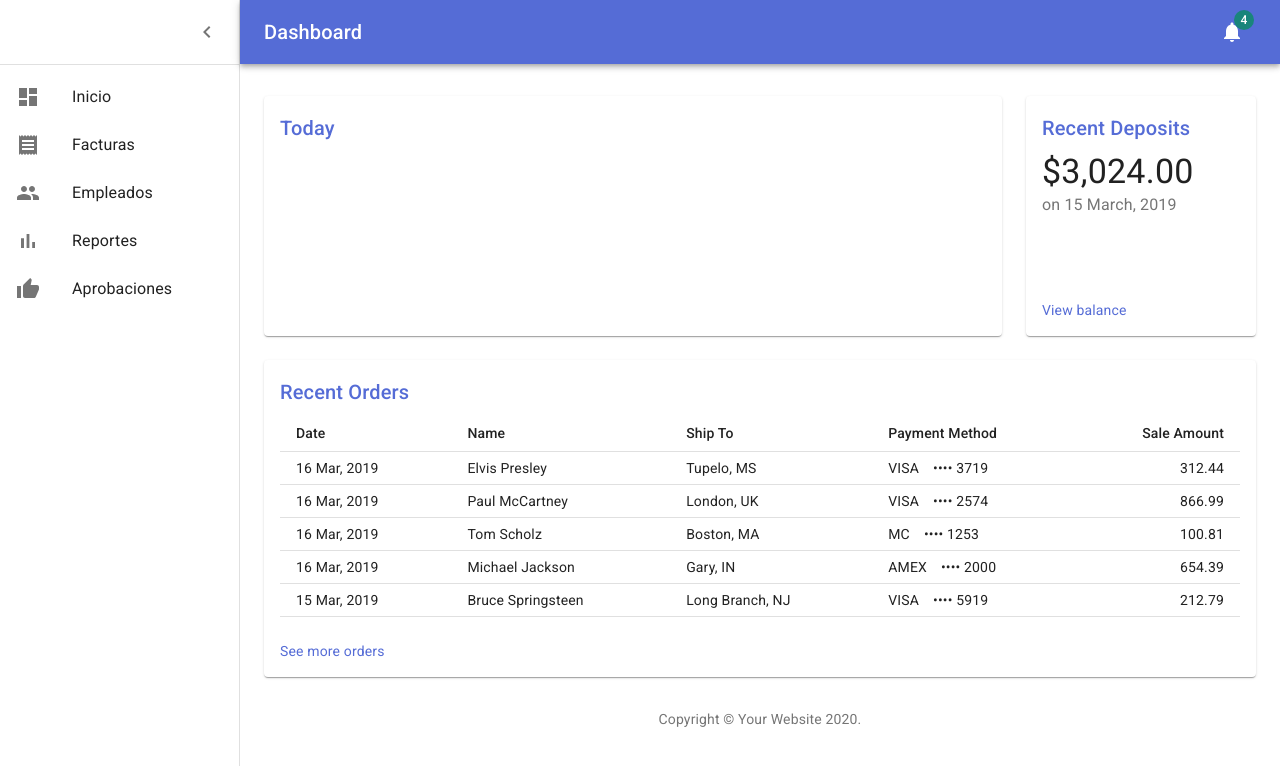
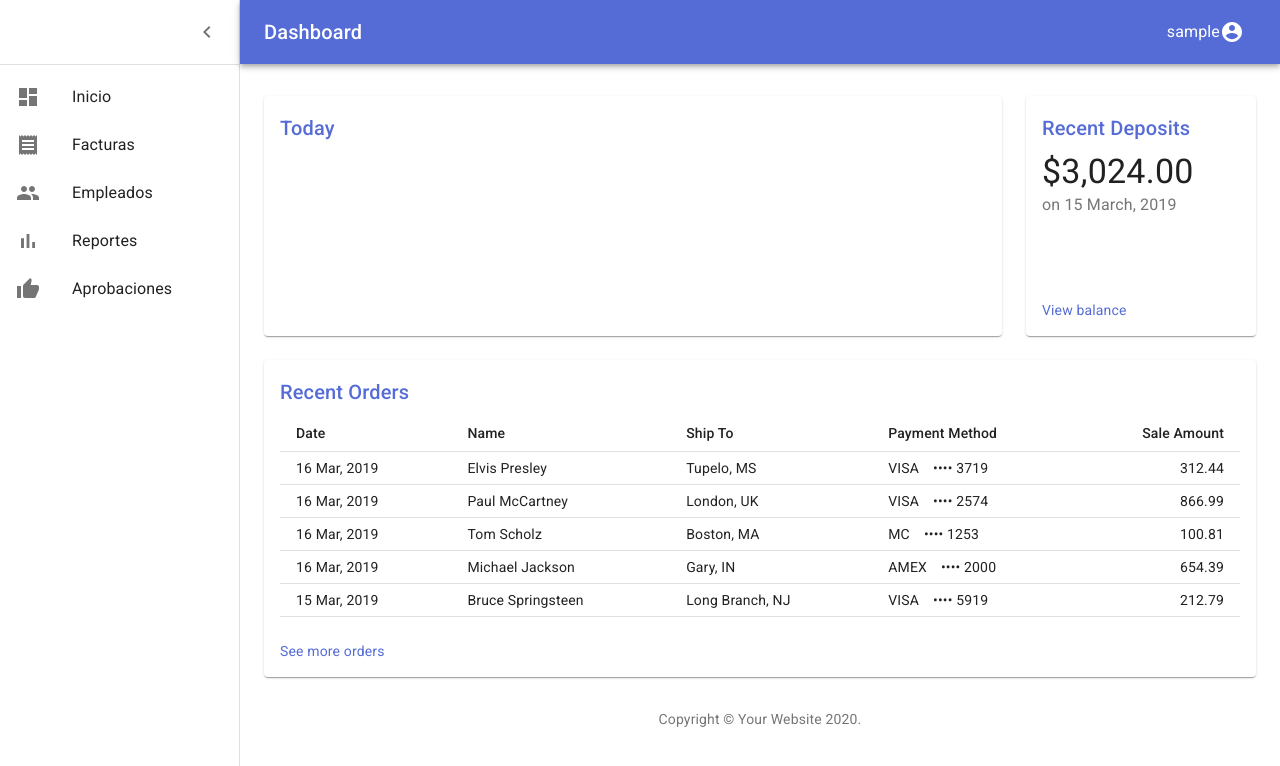
Before and after one commit to a-maggi/uade-integracion-pws, a React (Create React App) app: page / in a window 1280 px wide. Shown: the top 766 px of the page. Built offline with nearby package versions, Linux system fonts and the light colour scheme; sample sign-in values are in the browser's storage.

Commit message:
Logout y paginas privadas

```diff
--- a/src/App.js
+++ b/src/App.js
@@ -9,7 +9,7 @@ export default function App() {
         <Switch>
           <Route exact path="/" component={HomePage} />
           <Route exact path="/sign" component={SignPage} />
-          <Route exact path="/sign-in" component={SignInPage} />
+          <Route exact path="/login" component={SignInPage} />
         </Switch>
       </Router>
   );
--- /dev/null
+++ b/src/_helpers.js
@@ -0,0 +1,25 @@
+export const handleResponse = (res) => {
+  let messageError = false;
+  switch (res.status) {
+    case 200:
+      console.log('success')
+      break;
+    case 400:
+      console.log('logic error');
+      messageError = "Valores invalidos."
+      break;
+    case 500:
+      messageError = "Error interno en el sistema."
+      console.log('server error, try again')
+      break
+    default:
+      messageError = "Intente más tarde."
+      console.log('unhandled')
+      break
+  }
+  if(messageError)
+    throw messageError;
+
+  return res.json()
+
+}
--- a/src/pages/HomePage.js
+++ b/src/pages/HomePage.js
@@ -15,6 +15,8 @@ import Container from '@material-ui/core/Container';
 import Grid from '@material-ui/core/Grid';
 import Paper from '@material-ui/core/Paper';
 import Link from '@material-ui/core/Link';
+import MenuItem from '@material-ui/core/MenuItem';
+import Menu from '@material-ui/core/Menu';
 import MenuIcon from '@material-ui/icons/Menu';
 import ChevronLeftIcon from '@material-ui/icons/ChevronLeft';
 import NotificationsIcon from '@material-ui/icons/Notifications';
@@ -22,6 +24,9 @@ import { mainListItems } from '../components/listItems';
 import Chart from '../components/Chart';
 import Deposits from '../components/Deposits';
 import Orders from '../components/Orders';
+import AccountCircle from '@material-ui/icons/AccountCircle';
+import { authenticationService } from '../services/Auth';
+import { useHistory } from "react-router-dom";
 
 function Copyright() {
   return (
@@ -37,6 +42,151 @@ function Copyright() {
 }
 
 const drawerWidth = 240;
+
+export default () => {
+
+  let history = useHistory();
+  const classes = useStyles();
+  const [isLoaded, setLoaded] = React.useState(false);
+  const [user, setUser] = React.useState(false);
+
+  const [anchorEl, setAnchorEl] = React.useState(null);
+  const [open, setOpen] = React.useState(true);
+
+  const openUser = Boolean(anchorEl);
+
+  const handleDrawerOpen = () => {
+    setOpen(true);
+  };
+  const handleDrawerClose = () => {
+    setOpen(false);
+  };
+
+  const handleMenu = (event) => {
+    setAnchorEl(event.currentTarget);
+  };
+
+  const handleClose = () => {
+    setAnchorEl(null);
+  };
+
+
+  const handleLogout = () => {
+    handleClose();
+    authenticationService.logout();
+    setUser(false)
+  };
+
+
+  React.useEffect(() => {
+    setLoaded(true);
+    setUser(authenticationService.user);
+  }, []);
+
+
+  React.useEffect(() => {
+    if (!user && isLoaded) history.push('/login');
+  }, [user]);
+
+  const fixedHeightPaper = clsx(classes.paper, classes.fixedHeight);
+
+  return (
+    <div className={classes.root}>
+      <CssBaseline />
+      <AppBar position="absolute" className={clsx(classes.appBar, open && classes.appBarShift)}>
+        <Toolbar className={classes.toolbar}>
+          <IconButton
+            edge="start"
+            color="inherit"
+            aria-label="open drawer"
+            onClick={handleDrawerOpen}
+            className={clsx(classes.menuButton, open && classes.menuButtonHidden)}
+          >
+            <MenuIcon />
+          </IconButton>
+          <Typography component="h1" variant="h6" color="inherit" noWrap className={classes.title}>
+            Dashboard
+          </Typography>
+          {user && (
+            <div>
+              <IconButton
+                aria-label="account of current user"
+                aria-controls="menu-appbar"
+                aria-haspopup="true"
+                onClick={handleMenu}
+                color="inherit"
+              >
+                <Typography>{user.user.username} </Typography>
+                <AccountCircle />
+              </IconButton>
+              <Menu
+                id="menu-appbar"
+                anchorEl={anchorEl}
+                anchorOrigin={{
+                  vertical: 'top',
+                  horizontal: 'right',
+                }}
+                keepMounted
+                transformOrigin={{
+                  vertical: 'top',
+                  horizontal: 'right',
+                }}
+                open={openUser}
+                onClose={handleClose}
+              >
+                <MenuItem onClick={handleLogout}>Cerrar sesión</MenuItem>
+              </Menu>
+            </div>
+          )}
+        </Toolbar>
+      </AppBar>
+      <Drawer
+        variant="permanent"
+        classes={{
+          paper: clsx(classes.drawerPaper, !open && classes.drawerPaperClose),
+        }}
+        open={open}
+      >
+        <div className={classes.toolbarIcon}>
+          <IconButton onClick={handleDrawerClose}>
+            <ChevronLeftIcon />
+          </IconButton>
+        </div>
+        <Divider />
+        <List>{mainListItems}</List>
+      </Drawer>
+      <main className={classes.content}>
+        <div className={classes.appBarSpacer} />
+        <Container maxWidth="lg" className={classes.container}>
+          <Grid container spacing={3}>
+            {/* Chart */}
+            <Grid item xs={12} md={8} lg={9}>
+              <Paper className={fixedHeightPaper}>
+                <Chart />
+              </Paper>
+            </Grid>
+            {/* Recent Deposits */}
+            <Grid item xs={12} md={4} lg={3}>
+              <Paper className={fixedHeightPaper}>
+                <Deposits />
+              </Paper>
+            </Grid>
+            {/* Recent Orders */}
+            <Grid item xs={12}>
+              <Paper className={classes.paper}>
+                <Orders />
+              </Paper>
+            </Grid>
+          </Grid>
+          <Box pt={4}>
+            <Copyright />
+          </Box>
+        </Container>
+      </main>
+    </div>
+  );
+}
+
 
 const useStyles = makeStyles((theme) => ({
   root: {
@@ -116,85 +266,3 @@ const useStyles = makeStyles((theme) => ({
     height: 240,
   },
 }));
-
-export default () => {
-  const classes = useStyles();
-  const [open, setOpen] = React.useState(true);
-  const handleDrawerOpen = () => {
-    setOpen(true);
-  };
-  const handleDrawerClose = () => {
-    setOpen(false);
-  };
-  const fixedHeightPaper = clsx(classes.paper, classes.fixedHeight);
-
-  return (
-    <div className={classes.root}>
-      <CssBaseline />
-      <AppBar position="absolute" className={clsx(classes.appBar, open && classes.appBarShift)}>
-        <Toolbar className={classes.toolbar}>
-          <IconButton
-            edge="start"
-            color="inherit"
-            aria-label="open drawer"
-            onClick={handleDrawerOpen}
-            className={clsx(classes.menuButton, open && classes.menuButtonHidden)}
-          >
-            <MenuIcon />
-          </IconButton>
-          <Typography component="h1" variant="h6" color="inherit" noWrap className={classes.title}>
-            Dashboard
-          </Typography>
-          <IconButton color="inherit">
-            <Badge badgeContent={4} color="secondary">
-              <NotificationsIcon />
-            </Badge>
-          </IconButton>
-        </Toolbar>
-      </AppBar>
-      <Drawer
-        variant="permanent"
-        classes={{
-          paper: clsx(classes.drawerPaper, !open && classes.drawerPaperClose),
-        }}
-        open={open}
-      >
-        <div className={classes.toolbarIcon}>
-          <IconButton onClick={handleDrawerClose}>
-            <ChevronLeftIcon />
-          </IconButton>
-        </div>
-        <Divider />
-        <List>{mainListItems}</List>
-      </Drawer>
-      <main className={classes.content}>
-        <div className={classes.appBarSpacer} />
-        <Container maxWidth="lg" className={classes.container}>
-          <Grid container spacing={3}>
-            {/* Chart */}
-            <Grid item xs={12} md={8} lg={9}>
-              <Paper className={fixedHeightPaper}>
-                <Chart />
-              </Paper>
-            </Grid>
-            {/* Recent Deposits */}
-            <Grid item xs={12} md={4} lg={3}>
-              <Paper className={fixedHeightPaper}>
-                <Deposits />
-              </Paper>
-            </Grid>
-            {/* Recent Orders */}
-            <Grid item xs={12}>
-              <Paper className={classes.paper}>
-                <Orders />
-              </Paper>
-            </Grid>
-          </Grid>
-          <Box pt={4}>
-            <Copyright />
-          </Box>
-        </Container>
-      </main>
-    </div>
-  );
-}
--- a/src/pages/SignInPage.js
+++ b/src/pages/SignInPage.js
@@ -14,6 +14,7 @@ import { makeStyles } from '@material-ui/core/styles';
 import { green } from '@material-ui/core/colors';
 import FormHelperText from '@material-ui/core/FormHelperText';
 import { useHistory } from "react-router-dom";
+import { authenticationService } from '../services/Auth';
 
 function Copyright() {
   return (
@@ -93,25 +94,15 @@ export default () => {
   const onSubmit = async (e) => {
     e.preventDefault();
     setLoading(true)
-    console.log(formData)
-    const data = await fetch('https://integracion-apps.herokuapp.com/auth/local', {
-      method: 'POST',
-      headers: {
-        'Accept': 'application/json',
-        'Content-Type': 'application/json'
-      },
-      body: JSON.stringify(formData)
-    });
-    const results = await data.json();
-    console.log(results);
-    if (results.statusCode > 300) setMessageError(results.message)
-    else {
-      setMessageError(false)
-      setLoading(false)
-      // store user details and jwt token in local storage to keep user logged in between page refreshes
-      localStorage.setItem('user', JSON.stringify(results));
-      history.push("/");
-    }
+    await authenticationService.login(formData.identifier, formData.password)
+      .then(user => {
+        console.log("Redirijo a home privada");
+        history.push("/");
+      })
+      .catch(err => {
+        setLoading(false)
+        setMessageError(err)
+      });
   }
 
   return (
@@ -127,7 +118,7 @@ export default () => {
             Sign in
           </Typography>
           <form className={classes.form} onSubmit={onSubmit}>
-            {messageError && <FormHelperText>{Array.isArray(messageError) ? messageError[0].messages[0].message : messageError}</FormHelperText>}
+            {messageError && <FormHelperText>{messageError}</FormHelperText>}
             <TextField
               variant="outlined"
               margin="normal"
--- /dev/null
+++ b/src/services/Auth.js
@@ -0,0 +1,29 @@
+import { handleResponse } from '../_helpers';
+
+const { REACT_APP_apiUrl } = process.env;
+
+export const authenticationService = {
+  login,
+  logout,
+  user: JSON.parse(localStorage.getItem('user'))
+};
+
+function login(username, password) {
+  const requestOptions = {
+    method: 'POST',
+    headers: { 'Content-Type': 'application/json' },
+    body: JSON.stringify({ "identifier": username, "password": password })
+  };
+
+  return fetch(`${REACT_APP_apiUrl}/auth/local`, requestOptions)
+    .then(handleResponse)
+    .then(user => {
+      localStorage.setItem('user', JSON.stringify(user));
+      return user;
+    });
+}
+
+function logout() {
+  // remove user from local storage to log user out
+  localStorage.removeItem('user');
+}
```
Also changed, not shown: 1 other file (tests, documents, lock files or other folders).
